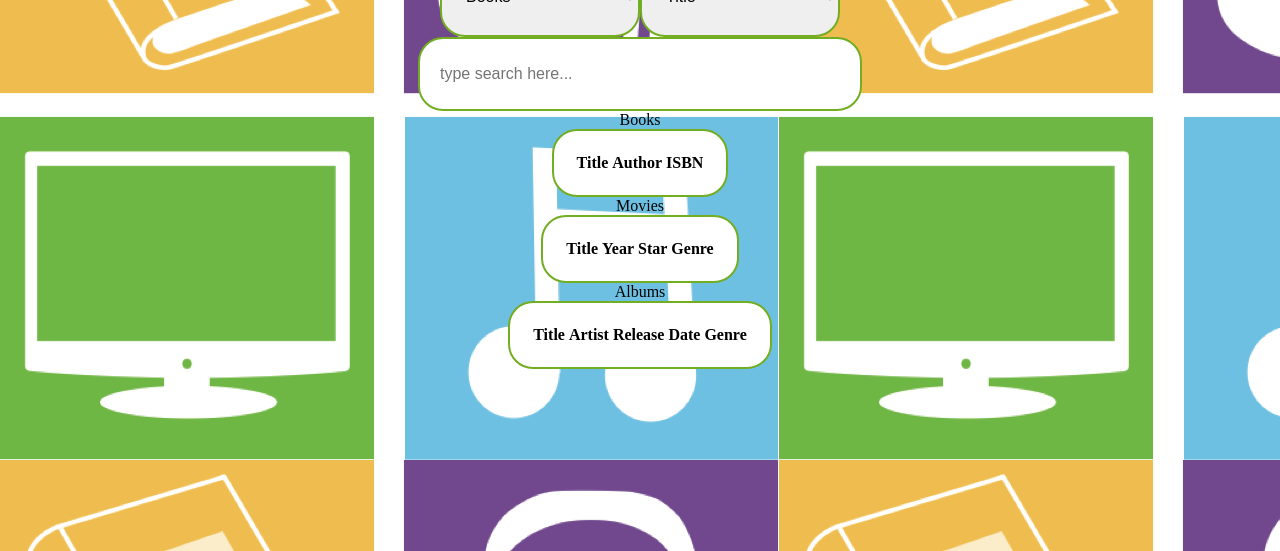
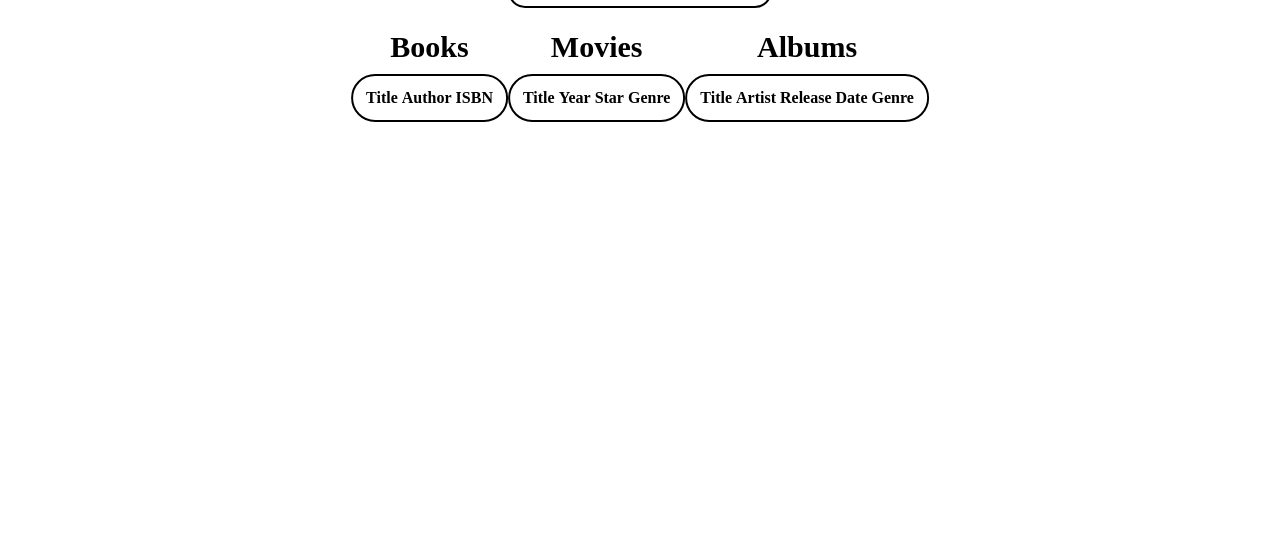
Before and after one commit to matthewkayin/cs665, a website: page index.html in a window 1280 px wide. Shown: the part 249-800 px from the top of the page. Drawn offline with Linux system fonts and the light colour scheme.

Commit message:
updated cosmetics

```diff
--- a/index.css
+++ b/index.css
@@ -21,7 +21,6 @@
 }
 
 body{
-    background-image: url("items.png");
     color: black;
 }
 
@@ -38,29 +37,54 @@ h1{
 
 
 #searchFor, #searchBy{
-    width: 200px;
-    height: 80px;
+    width: 120px;
+    height: 40px;
     font-size: 16px;
     border-radius: 25px;
-    border: 2px solid #73AD21;
-    padding: 20px;
+    border: 2px solid black;
+    padding: 10px;
 }
 
 input[type=text]
 {
-    width: 400px;
-    height: 30px;
+    width:240px;
+    height: 10px;
     line-height: 15px;
     font-size: 16px;
     border-radius: 25px;
-    border: 2px solid #73AD21;
-    padding: 20px;
+    border: 2px solid black;
+    padding: 10px;
+}
+
+.searchBox{
+    padding: 10px;
+    position: absolute;
+    top: 30%;
+    left: 50%;
+    margin-right: -50%;
+    transform: translate(-50%, -50%)
+}
+
+.results{
+    padding: 10px;
+    position: absolute;
+    top: 40%;
+    left: 50%;
+    margin-right: -50%;
+    transform: translate(-50%, -50%)
 }
 
 #books, #movies, #albums{
     border-radius: 25px;
-    border: 2px solid #73AD21;
-    padding: 20px;
+    border: 2px solid black;
+    padding: 10px;
     font-size: 16px;
     background-color: white;
+    float: left;
 }
+
+caption{
+    font-weight: bold;
+    font-size: 30px;
+    padding: 10px;
+}
--- a/index.html
+++ b/index.html
@@ -26,10 +26,10 @@
                     <option value="Author">Author</option>"
                 </select>
             </div>
-
-        <center>
         <div class="searchBox">
             <input type="text" id="results" placeholder="type search here..." oninput="testBooks()">
+        </div>
+        <div class="results">
             <table id="books">
                 <caption>Books</caption>
                 <thead>
@@ -62,8 +62,6 @@
                     </tr>
                 </thead>
             </table>
-
         </div>
-    </center>
     </body>
 </html>
```
